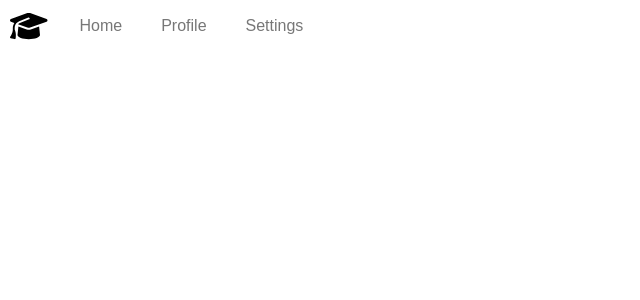
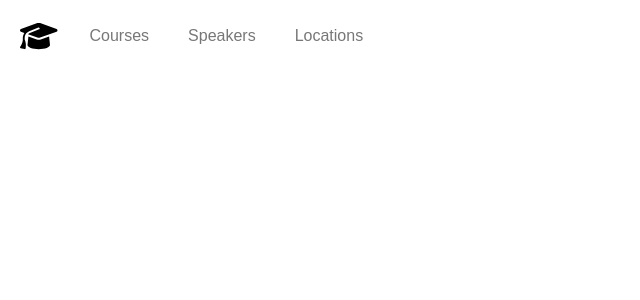
Before and after one commit to tommys0/courses-web-react0, a React (Vite) app in the folder react/: page / in a window 1280 px wide. Shown: the top 300 px of the page, without its empty margins (0-640 px from the left). Built offline with nearby package versions, Linux system fonts and the light colour scheme.

Commit message:
Change section added

```diff
--- a/react/src/App.jsx
+++ b/react/src/App.jsx
@@ -1,6 +1,6 @@
-import React from 'react';
-import NavBar from './components/NavBar';
-import './index.css'
+import NavBar from './components/navBar.jsx';
+import './index.css';
+import ChangeSection from "./components/changeSection.jsx";
 
 function App() {
     return (
--- a/react/src/components/NavButtons.jsx
+++ /dev/null
@@ -1,14 +0,0 @@
-import React from 'react';
-import Button from './Button';
-
-function NavButtons({ handleNavClick }) {
-    return (
-        <div className="nav-buttons">
-            <Button label="Home" handleClick={() => handleNavClick('home')} />
-            <Button label="Profile" handleClick={() => handleNavClick('profile')} />
-            <Button label="Settings" handleClick={() => handleNavClick('settings')} />
-        </div>
-    );
-}
-
-export default NavButtons;
--- a/react/src/components/Button.jsx
+++ b/react/src/components/button0.jsx
@@ -1,10 +1,9 @@
-import React from 'react';
 import '../index.css'
 
-function Button({ label, handleClick }) {
+function Button0({ label, handleClick }) {
     return (
         <button onClick={handleClick} className={'button'}>{label}</button>
     );
 }
 
-export default Button;
+export default Button0;
--- /dev/null
+++ b/react/src/components/changeSection.jsx
@@ -0,0 +1,24 @@
+import React, { useState } from 'react';
+import NavButtons from './NavButtons';
+import CoursesSection from "./sections/coursesSection.jsx";
+import SpeakersSection from "./sections/speakersSection.jsx";
+import LocationsSection from "./sections/locationsSection.jsx";
+
+function ChangeSection() {
+    const [currentSection, setCurrentSection] = useState('courses');
+
+    const handleNavClick = (section) => {
+        setCurrentSection(section);
+    };
+
+    return (
+        <div>
+            <NavButtons handleNavClick={handleNavClick} />
+            {currentSection === 'courses' && <CoursesSection/>}
+            {currentSection === 'speakers' && <SpeakersSection />}
+            {currentSection === 'locations' && <LocationsSection />}
+        </div>
+    );
+}
+
+export default ChangeSection;
--- a/react/src/components/NavBar.jsx
+++ b/react/src/components/navBar.jsx
@@ -1,6 +1,5 @@
-import React from 'react';
-import Logo from './Logo';
-import NavButtons from './NavButtons';
+import Logo from './logo.jsx';
+import NavButtons from './navButtons.jsx';
 import '../index.css';
 
 function NavBar() {
--- /dev/null
+++ b/react/src/components/navButtons.jsx
@@ -0,0 +1,13 @@
+import Button0 from './button0.jsx';
+
+function NavButtons({ handleNavClick }) {
+    return (
+        <div className="nav-buttons">
+            <Button0 label="Courses" handleClick={() => handleNavClick('courses')} />
+            <Button0 label="Speakers" handleClick={() => handleNavClick('speakers')} />
+            <Button0 label="Locations" handleClick={() => handleNavClick('locations')} />
+        </div>
+    );
+}
+
+export default NavButtons;
--- /dev/null
+++ b/react/src/components/sections/coursesSection.jsx
@@ -0,0 +1,12 @@
+// CoursesComponent.jsx
+import React from 'react';
+
+const coursesSection = () => {
+    return (
+        <div>
+            <h2>Locations</h2>
+        </div>
+    );
+}
+
+export default coursesSection;
--- /dev/null
+++ b/react/src/components/sections/locationsSection.jsx
@@ -0,0 +1,12 @@
+// LocationsComponent.jsx
+import React from 'react';
+
+const locationsSection = () => {
+    return (
+        <div>
+            <h2>Locations</h2>
+        </div>
+    );
+}
+
+export default locationsSection;
--- /dev/null
+++ b/react/src/components/sections/speakersSection.jsx
@@ -0,0 +1,12 @@
+// SpeakersComponent.jsx
+import React from 'react';
+
+const speakersSection = () => {
+    return (
+        <div>
+            <h2>Speakers</h2>
+        </div>
+    );
+}
+
+export default speakersSection();
--- a/react/src/index.css
+++ b/react/src/index.css
@@ -1,10 +1,12 @@
-body{
+body {
   font-family: Arial, sans-serif;
   margin: 0;
 }
 
 .logo {
   height: 30px;
+  font-size: 24px;
+  font-weight: bold;
 }
 
 .navbar {
@@ -12,11 +14,9 @@ body{
   align-items: center;
   justify-content: left;
   padding: 10px;
-}
-
-.logo {
-  font-size: 24px;
-  font-weight: bold;
+  margin-top: 10px;
+  margin-left: 10px;
+  border-bottom: 1px #a6a6a6;
 }
 
 .nav-buttons {
@@ -31,7 +31,7 @@ body{
   padding: 5px 10px;
   font-weight: normal;
   transition: transform 0.2s, color 0.2s, border 0.2s;
-  color: rgba(13,13,13,0.56);
+  color: rgba(13, 13, 13, 0.56);
   letter-spacing: 0;
 }
 
```
Also changed, not shown: react/src/components/logo.jsx (renamed from react/src/components/Logo.jsx).
